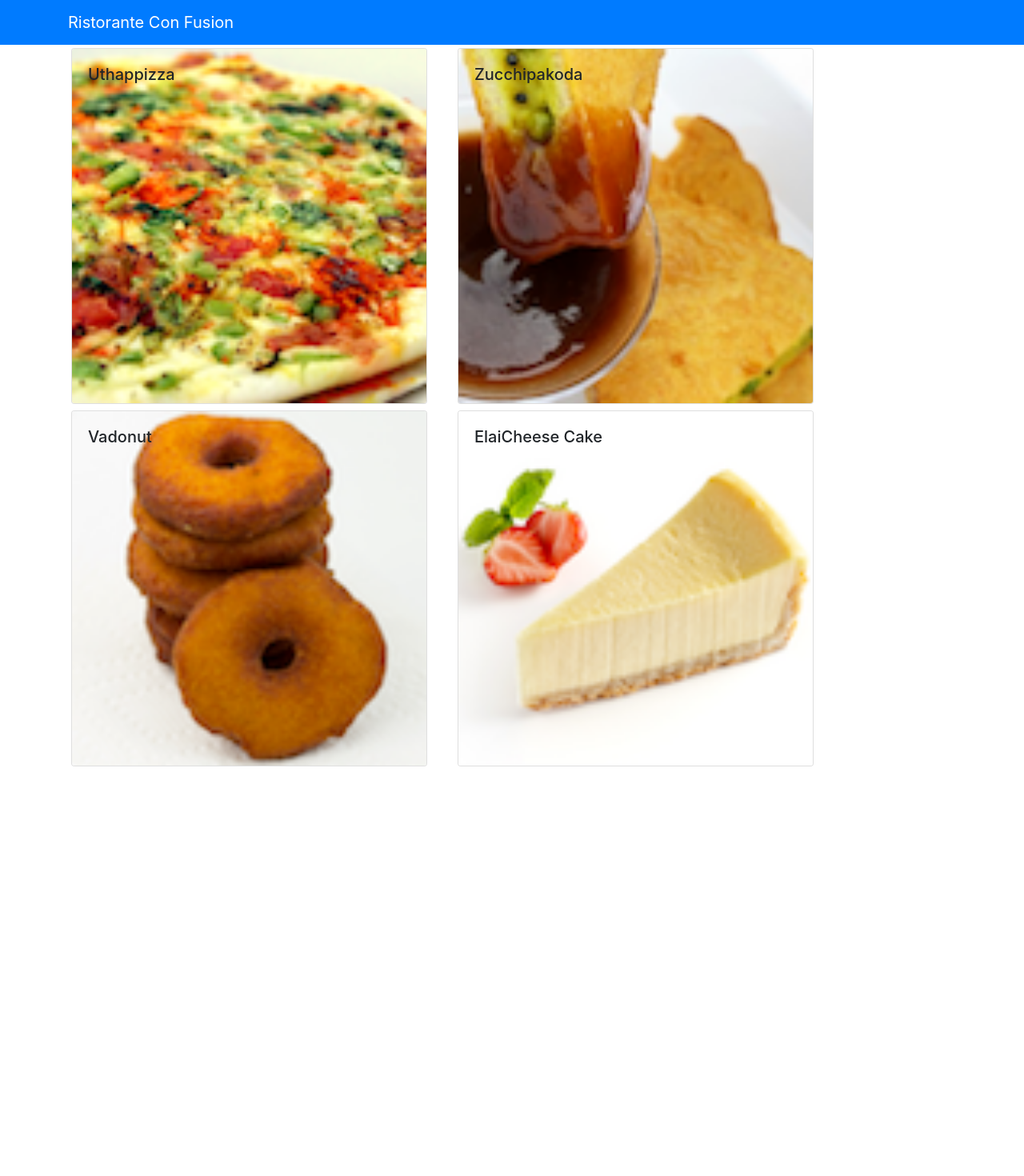
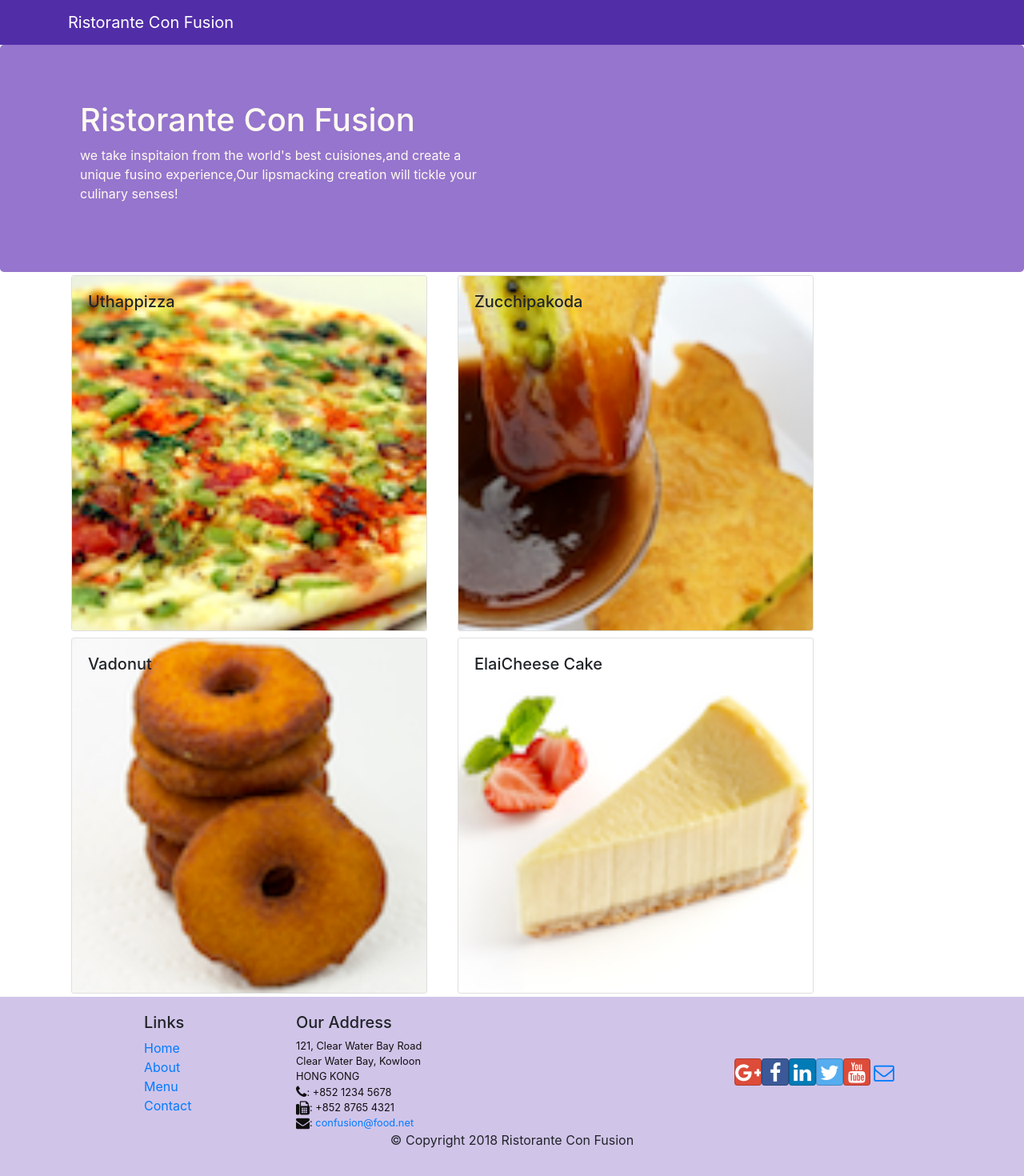
Before and after one commit to Gedewon/MOOC-react.js, a React (Create React App) app: page / in a window 1280 px wide. Shown: the top 1470 px of the page at 80% size. Before the commit the page ends 963 px from the top, so only its background shows below. Built offline with nearby package versions, Linux system fonts and the light colour scheme.

Commit message:
header and footer component

```diff
--- a/package.json
+++ b/package.json
@@ -4,7 +4,9 @@
   "private": true,
   "dependencies": {
     "bootstrap": "^4.0.0",
+    "bootstrap-social": "^5.1.1",
     "cra-template": "1.0.3",
+    "font-awesome": "^4.7.0",
     "react": "^16.13.1",
     "react-dom": "^16.13.1",
     "react-popper": "^0.9.2",
--- a/src/App.css
+++ b/src/App.css
@@ -0,0 +1,33 @@
+.row-header {
+  margin: 0px auto;
+  padding: 0px auto;
+}
+
+.row-content {
+  margin: 0px auto;
+  padding: 50px 0px 50px 0px;
+  border-bottom: 1px ridge;
+  min-height: 400px;
+}
+
+.footer {
+  background-color: #d1c4e9;
+  margin: 0px auto;
+  padding: 20px 0px 20px 0px;
+}
+.jumbotron {
+  padding: 70px 30px 70px 30px;
+  margin: 0px auto;
+  background: #9575cd;
+  color: floralwhite;
+}
+
+address {
+  font-size: 80%;
+  margin: 0px;
+  color: #0f0f0f;
+}
+
+.navbar-dark {
+  background-color: #512da8;
+}
--- a/src/App.js
+++ b/src/App.js
@@ -1,23 +1,12 @@
 import React, { Component } from "react";
 import "./App.css";
-import { Navbar, NavbarBrand } from "reactstrap";
-import Menu from "./components/MenuComponent";
-
-import { DISHES } from "./shared/dishes";
+import Main from "./components/MainComponent";
 
 class App extends Component {
-  state = {
-    dishes: DISHES,
-  };
   render() {
     return (
       <div>
-        <Navbar dark color="primary">
-          <div className="container">
-            <NavbarBrand href="/">Ristorante Con Fusion</NavbarBrand>
-          </div>
-        </Navbar>
-        <Menu dishes={this.state.dishes} />
+        <Main />
       </div>
     );
   }
--- a/src/components/DishdetailComponent.js
+++ b/src/components/DishdetailComponent.js
@@ -1,16 +1,8 @@
-import React, { Component } from "react";
-import {
-  Card,
-  CardImg,
-  CardImgOverlay,
-  CardText,
-  CardBody,
-  CardTitle,
-} from "reactstrap";
-class dishDetail extends Component {
-  state = {};
+import React from "react";
+import { Card, CardImg, CardText, CardBody, CardTitle } from "reactstrap";
 
-  renderComments(comments) {
+const dishDetail = (props) => {
+  const renderComments = (comments) => {
     let comment = null;
     if (comments) {
       comment = comments.map((comment) => {
@@ -18,7 +10,12 @@ class dishDetail extends Component {
           <div key={comment.id}>
             <li>{comment.comment}</li>
             <li>
-              --{comment.author}, {comment.date}`
+              --{comment.author},{" "}
+              {new Intl.DateTimeFormat("en-US", {
+                year: "numeric",
+                month: "short",
+                day: "2-digit",
+              }).format(new Date(Date.parse(comment.date)))}
             </li>
           </div>
         );
@@ -30,8 +27,8 @@ class dishDetail extends Component {
         </React.Fragment>
       );
     } else return <div></div>;
-  }
-  renderDish(dish) {
+  };
+  const renderDish = (dish) => {
     return (
       <Card>
         <CardImg top src={dish.image} alt={dish.name} />
@@ -41,23 +38,21 @@ class dishDetail extends Component {
         </CardBody>
       </Card>
     );
-  }
+  };
 
-  render() {
-    if (this.props.dish != null)
-      return (
-        <div className="row">
-          <div className="col-12 col-md-5 m-1">
-            {this.renderDish(this.props.dish)}
-          </div>
+  if (props.dish != null)
+    return (
+      <div className="container">
+        <div className="row ">
+          <div className="col-12 col-md-5 m-1">{renderDish(props.dish)}</div>
 
           <div className="col-12 col-md-5 m-1">
-            {this.renderComments(this.props.dish.comments)}
+            {renderComments(props.dish.comments)}
           </div>
         </div>
-      );
-    else return <div></div>;
-  }
-}
+      </div>
+    );
+  else return <div></div>;
+};
 
 export default dishDetail;
--- /dev/null
+++ b/src/components/FooterComponent.js
@@ -0,0 +1,90 @@
+import React from "react";
+
+const Footer = (props) => {
+  return (
+    <div className="footer">
+      <div className="container">
+        <div className="row justify-content-center">
+          <div className="col-4 offset-1 col-sm-2">
+            <h5>Links</h5>
+            <ul className="list-unstyled">
+              <li>
+                <a href="#">Home</a>
+              </li>
+              <li>
+                <a href="#">About</a>
+              </li>
+              <li>
+                <a href="#">Menu</a>
+              </li>
+              <li>
+                <a href="contactus.html">Contact</a>
+              </li>
+            </ul>
+          </div>
+          <div className="col-7 col-sm-5">
+            <h5>Our Address</h5>
+            <address>
+              121, Clear Water Bay Road
+              <br />
+              Clear Water Bay, Kowloon
+              <br />
+              HONG KONG
+              <br />
+              <i className="fa fa-phone fa-lg"></i>: +852 1234 5678
+              <br />
+              <i className="fa fa-fax fa-lg"></i>: +852 8765 4321
+              <br />
+              <i className="fa fa-envelope fa-lg"></i>:{" "}
+              <a href="mailto:confusion@food.net">confusion@food.net</a>
+            </address>
+          </div>
+          <div className="col-12 col-sm-4 align-self-center">
+            <div className="text-center">
+              <a
+                className="btn btn-social-icon btn-google"
+                href="http://google.com/+"
+              >
+                <i className="fa fa-google-plus"></i>
+              </a>
+              <a
+                className="btn btn-social-icon btn-facebook"
+                href="http://www.facebook.com/profile.php?id="
+              >
+                <i className="fa fa-facebook"></i>
+              </a>
+              <a
+                className="btn btn-social-icon btn-linkedin"
+                href="http://www.linkedin.com/in/"
+              >
+                <i className="fa fa-linkedin"></i>
+              </a>
+              <a
+                className="btn btn-social-icon btn-twitter"
+                href="http://twitter.com/"
+              >
+                <i className="fa fa-twitter"></i>
+              </a>
+              <a
+                className="btn btn-social-icon btn-google"
+                href="http://youtube.com/"
+              >
+                <i className="fa fa-youtube"></i>
+              </a>
+              <a className="btn btn-social-icon" href="mailto:">
+                <i className="fa fa-envelope-o"></i>
+              </a>
+            </div>
+          </div>
+        </div>
+        <div className="row justify-content-center">
+          <div className="col-auto">
+            <p>© Copyright 2018 Ristorante Con Fusion</p>
+          </div>
+        </div>
+      </div>
+    </div>
+  );
+};
+
+export default Footer;
--- /dev/null
+++ b/src/components/HeaderComponet.js
@@ -0,0 +1,33 @@
+import React, { Component } from "react";
+import { Navbar, NavbarBrand, Jumbotron } from "reactstrap";
+
+class Header extends Component {
+  render() {
+    return (
+      // <> is the short cut for react.fragment
+      <>
+        <Navbar dark>
+          <div className="container">
+            <NavbarBrand href="/">Ristorante Con Fusion</NavbarBrand>
+          </div>
+        </Navbar>
+        <Jumbotron>
+          <div className="container">
+            <div className="row row-header">
+              <div className="col-12 col-sm-6">
+                <h1>Ristorante Con Fusion</h1>
+                <p>
+                  we take inspitaion from the world's best cuisiones,and create
+                  a unique fusino experience,Our lipsmacking creation will
+                  tickle your culinary senses!
+                </p>
+              </div>
+            </div>
+          </div>
+        </Jumbotron>
+      </>
+    );
+  }
+}
+
+export default Header;
--- /dev/null
+++ b/src/components/MainComponent.js
@@ -0,0 +1,38 @@
+import React, { Component } from "react";
+import Menu from "./MenuComponent";
+import Header from "./HeaderComponet";
+import Footer from "./FooterComponent";
+import { DISHES } from "../shared/dishes";
+import DISHDETAIL from "./DishdetailComponent";
+
+class Main extends Component {
+  state = {
+    dishes: DISHES,
+    selectedDish: null,
+  };
+
+  onDishSelect(dishId) {
+    this.setState({ selectedDish: dishId });
+  }
+  render() {
+    return (
+      <div>
+        <Header />
+        <Menu
+          dishes={this.state.dishes}
+          onClick={(dishId) => this.onDishSelect(dishId)}
+        />
+        <DISHDETAIL
+          dish={
+            this.state.dishes.filter(
+              (dish) => dish.id === this.state.selectedDish
+            )[0]
+          }
+        />
+        <Footer />
+      </div>
+    );
+  }
+}
+
+export default Main;
--- a/src/components/MenuComponent.js
+++ b/src/components/MenuComponent.js
@@ -1,29 +1,12 @@
-import React, { Component } from "react";
-import {
-  Card,
-  CardImg,
-  CardImgOverlay,
-  CardText,
-  CardBody,
-  CardTitle,
-} from "reactstrap";
-import DISHDETAIL from "./DishdetailComponent";
+import React from "react";
+import { Card, CardImg, CardImgOverlay, CardTitle } from "reactstrap";
 
-class Menu extends Component {
-  state = {
-    selectedDish: null,
-  };
-
-  onDishSelect(dish) {
-    this.setState({ selectedDish: dish });
-  }
-
-  render() {
+const Menu = (props) => {
   //   note that when ever rendering a unique id in react we should give the key parameter's
-    const menu = this.props.dishes.map((dish) => {
+  const menu = props.dishes.map((dish) => {
     return (
       <div key={dish.id} className="col-12 col-md-5 m-1">
-          <Card key={dish.id} onClick={() => this.onDishSelect(dish)}>
+        <Card key={dish.id} onClick={() => props.onClick(dish.id)}>
           <CardImg width="100%" src={dish.image} alt={dish.name} />
           <CardImgOverlay>
             <CardTitle>{dish.name}</CardTitle>
@@ -35,14 +18,8 @@ class Menu extends Component {
   return (
     <div className="container">
       <div className="row">{menu}</div>
-        <div className="row">
-          <div className="col-12 ">
-            <DISHDETAIL dish={this.state.selectedDish} />
-          </div>
-        </div>
     </div>
   );
-  }
-}
+};
 
 export default Menu;
--- a/src/index.js
+++ b/src/index.js
@@ -1,6 +1,8 @@
 import React from "react";
 import ReactDOM from "react-dom";
 import "bootstrap/dist/css/bootstrap.min.css";
+import "font-awesome/css/font-awesome.min.css";
+import "bootstrap-social/bootstrap-social.css";
 import "./index.css";
 import App from "./App";
 import * as serviceWorker from "./serviceWorker";
```
Also changed, not shown: 1 other file (tests, documents, lock files or other folders). Lines whose indentation alone changed are shown as unchanged.
